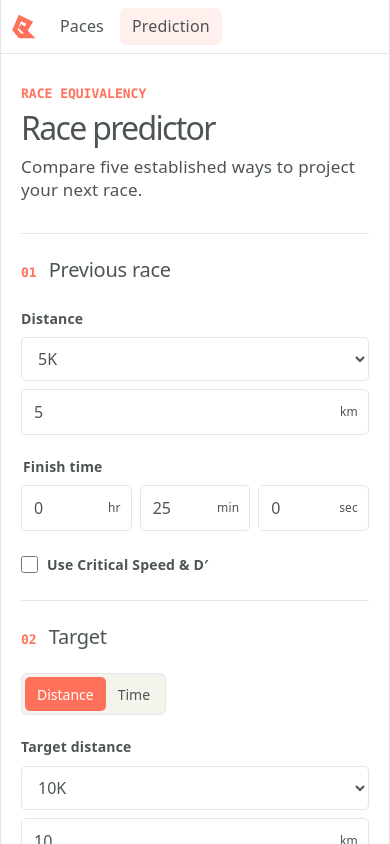
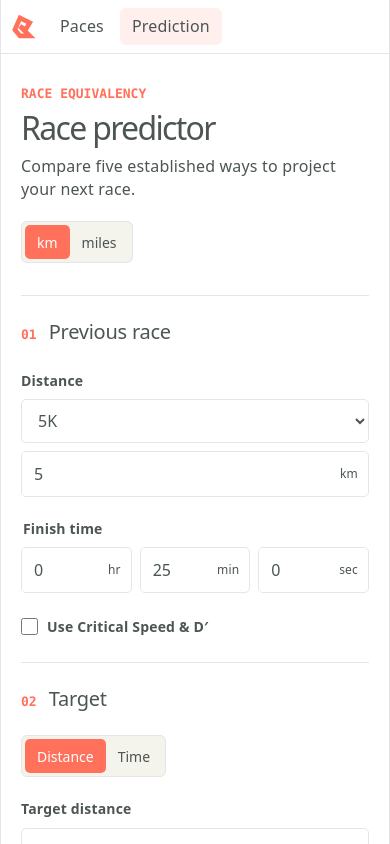
Before and after one commit to haapanen/run, a React (Vite) app in the folder ui/: page /prediction in a window 390 px wide. Shown: the top 844 px of the page. Built offline with nearby package versions, Linux system fonts and the light colour scheme.

Commit message:
feat: support miles in prediction

```diff
--- a/ui/src/index.css
+++ b/ui/src/index.css
@@ -217,8 +217,15 @@ select:focus-visible {
 }
 
 .prediction-header {
+  display: flex;
+  align-items: flex-end;
+  justify-content: space-between;
+  gap: 20px;
+  margin-bottom: 32px;
+}
+
+.prediction-header > div:first-child {
   max-width: 660px;
-  margin-bottom: 32px;
 }
 
 .prediction-header h1,
@@ -607,6 +614,11 @@ tbody tr:last-child td {
 }
 
 @media (max-width: 520px) {
+  .prediction-header {
+    align-items: flex-start;
+    flex-direction: column;
+  }
+
   .distance-controls {
     grid-template-columns: minmax(0, 1fr);
   }
--- a/ui/src/lib/race-predictor.ts
+++ b/ui/src/lib/race-predictor.ts
@@ -30,6 +30,10 @@ export type CriticalSpeedEffort = {
   seconds: number;
   distanceKm: number;
 };
+
+export type DistanceUnit = "km" | "mi";
+
+const KM_PER_MILE = 1.609344;
 
 const RIEGEL_EXPONENT = 1.06;
 
@@ -345,12 +349,20 @@ export function formatRaceTime(seconds: number | undefined) {
     : `${minutes}:${remainingSeconds.toString().padStart(2, "0")}`;
 }
 
-export function formatPace(seconds: number | undefined, distanceKm: number) {
+export function formatPace(
+  seconds: number | undefined,
+  distanceKm: number,
+  unit: DistanceUnit = "km",
+) {
   if (distanceKm <= 0 || !Number.isFinite(distanceKm)) return "—";
-  return `${formatRaceTime(seconds === undefined ? undefined : seconds / distanceKm)} min/km`;
+  const distance = unit === "mi" ? distanceKm / KM_PER_MILE : distanceKm;
+  return `${formatRaceTime(seconds === undefined ? undefined : seconds / distance)} min/${unit}`;
 }
 
-export function formatDistance(distanceKm: number | undefined) {
+export function formatDistance(
+  distanceKm: number | undefined,
+  unit: DistanceUnit = "km",
+) {
   if (
     distanceKm === undefined ||
     !Number.isFinite(distanceKm) ||
@@ -358,5 +370,6 @@ export function formatDistance(distanceKm: number | undefined) {
   ) {
     return "—";
   }
-  return `${distanceKm.toFixed(distanceKm < 10 ? 2 : 1)} km`;
+  const distance = unit === "mi" ? distanceKm / KM_PER_MILE : distanceKm;
+  return `${distance.toFixed(distance < 10 ? 2 : 1)} ${unit}`;
 }
--- a/ui/src/routes/prediction.tsx
+++ b/ui/src/routes/prediction.tsx
@@ -7,6 +7,7 @@ import {
   predictForDistance,
   predictForTime,
   raceDistances,
+  type DistanceUnit,
 } from "../lib/race-predictor";
 
 export const Route = createFileRoute("/prediction")({
@@ -14,6 +15,7 @@ export const Route = createFileRoute("/prediction")({
 });
 
 function Prediction() {
+  const [unit, setUnit] = useState<DistanceUnit>("km");
   const [previousDistance, setPreviousDistance] = useState("5");
   const [previousTime, setPreviousTime] = useState({
     hours: "0",
@@ -62,9 +64,27 @@ function Prediction() {
   return (
     <main className="prediction-page">
       <header className="prediction-header">
-        <p className="prediction-kicker">Race equivalency</p>
-        <h1>Race predictor</h1>
-        <p>Compare five established ways to project your next race.</p>
+        <div>
+          <p className="prediction-kicker">Race equivalency</p>
+          <h1>Race predictor</h1>
+          <p>Compare five established ways to project your next race.</p>
+        </div>
+        <div className="pace-unit-group" aria-label="Distance unit">
+          <button
+            type="button"
+            aria-pressed={unit === "km"}
+            onClick={() => setUnit("km")}
+          >
+            km
+          </button>
+          <button
+            type="button"
+            aria-pressed={unit === "mi"}
+            onClick={() => setUnit("mi")}
+          >
+            miles
+          </button>
+        </div>
       </header>
 
       <section className="prediction-inputs" aria-label="Prediction inputs">
@@ -78,6 +98,7 @@ function Prediction() {
             label="Distance"
             value={previousDistance}
             onChange={setPreviousDistance}
+            unit={unit}
           />
           <TimeField
             legend="Finish time"
@@ -100,6 +121,7 @@ function Prediction() {
                 label="Distance"
                 value={secondDistance}
                 onChange={setSecondDistance}
+                unit={unit}
                 required
               />
               <TimeField
@@ -139,6 +161,7 @@ function Prediction() {
               label="Target distance"
               value={targetDistance}
               onChange={setTargetDistance}
+              unit={unit}
             />
           ) : (
             <TimeField
@@ -164,8 +187,9 @@ function Prediction() {
                   ? `${formatRaceTime(prediction.averageSeconds)} (${formatPace(
                       prediction.averageSeconds,
                       Number(targetDistance),
+                      unit,
                     )})`
-                  : formatDistance(prediction.averageDistanceKm)}
+                  : formatDistance(prediction.averageDistanceKm, unit)}
               </strong>
             </div>
           )}
@@ -192,8 +216,9 @@ function Prediction() {
                       ? `${formatRaceTime(model.seconds)} (${formatPace(
                           model.seconds,
                           Number(targetDistance),
+                          unit,
                         )})`
-                      : formatDistance(model.distanceKm)}
+                      : formatDistance(model.distanceKm, unit)}
                   </strong>
                 )}
               </article>
@@ -272,12 +297,14 @@ function DistanceField({
   label,
   value,
   onChange,
+  unit,
   required = false,
 }: {
   id: string;
   label: string;
   value: string;
   onChange: (value: string) => void;
+  unit: DistanceUnit;
   required?: boolean;
 }) {
   const isPreset = raceDistances.some(
@@ -306,17 +333,29 @@ function DistanceField({
           <input
             id={`${id}-exact`}
             type="number"
-            aria-label={`${label}, exact kilometres`}
+            aria-label={`${label}, exact ${unit === "km" ? "kilometres" : "miles"}`}
             inputMode="decimal"
             min="0.01"
             step="0.01"
             required={required}
-            value={value}
-            onChange={(event) => onChange(event.target.value)}
+            value={distanceFromKm(value, unit)}
+            onChange={(event) => onChange(distanceToKm(event.target.value, unit))}
           />
-          <span>km</span>
+          <span>{unit}</span>
         </label>
       </div>
     </div>
   );
 }
+
+const KM_PER_MILE = 1.609344;
+
+function distanceFromKm(value: string, unit: DistanceUnit) {
+  if (value === "" || unit === "km") return value;
+  return (Number(value) / KM_PER_MILE).toFixed(3).replace(/\.?0+$/, "");
+}
+
+function distanceToKm(value: string, unit: DistanceUnit) {
+  if (value === "" || unit === "km") return value;
+  return (Number(value) * KM_PER_MILE).toString();
+}
```
